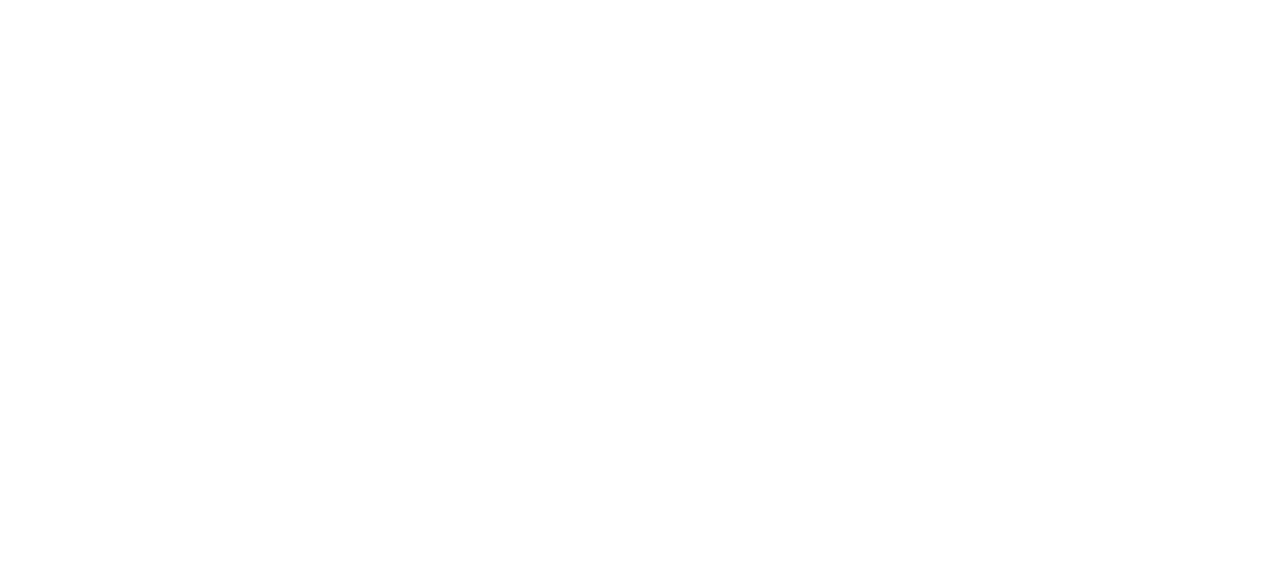
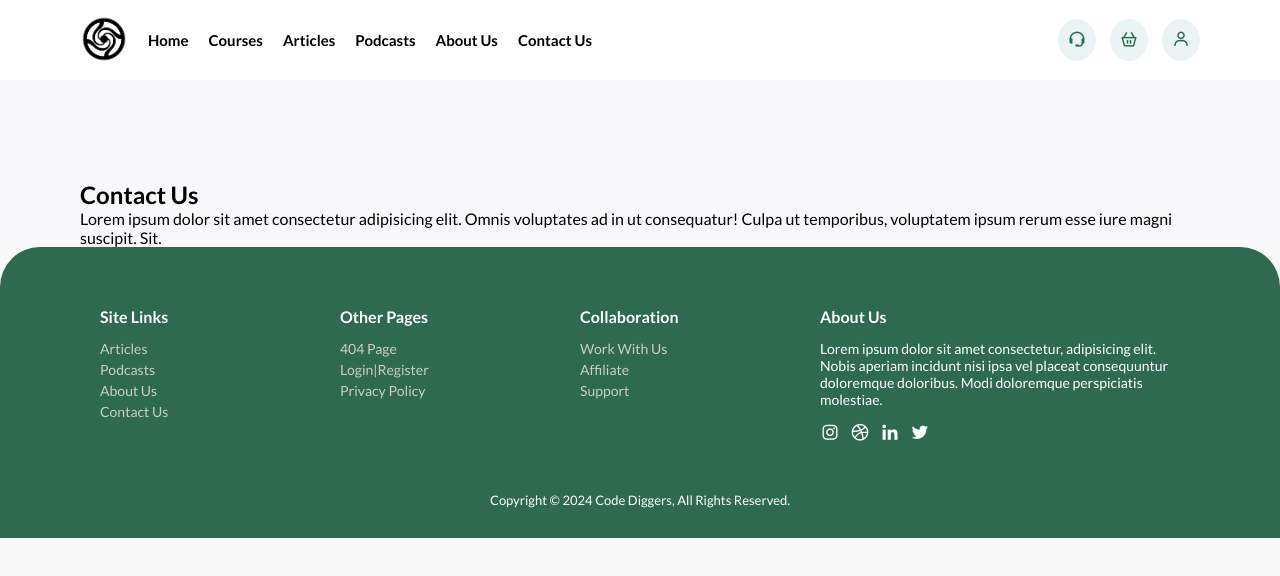
Before and after one commit to codesuke/Diggers, a plain HTML site: page Pages/contact.html in a window 1280 px wide. Drawn offline with nearby package versions, Linux system fonts and the light colour scheme; a web font is replaced by a local one.

Commit message:
Changes Commit:- Updated Contact.html and started filling it!!!

```diff
--- a/Pages/contact.html
+++ b/Pages/contact.html
@@ -0,0 +1,93 @@
+<!DOCTYPE html>
+<html lang="en">
+
+<head>
+    <meta charset="UTF-8" />
+    <meta name="viewport" content="width=device-width, initial-scale=1.0" />
+    <link href="https://unpkg.com/boxicons@2.1.4/css/boxicons.min.css" rel="stylesheet" />
+    <link rel="stylesheet" href="../css/homestyle.css" />
+    <link rel="stylesheet" href="../css/contact.css">
+    <link rel="stylesheet" href="https://stackpath.bootstrapcdn.com/font-awesome/4.7.0/css/font-awesome.min.css">
+
+
+
+    <title>Contact Us | Diggers</title>
+</head>
+
+<body>
+    <navigation>
+        <div class="left">
+            <div class="logo">
+                <img src="../assests/logo.png" /><a href="../home.html">
+                </a>
+            </div>
+            <div class="links">
+                <a href="../home.html">Home</a>
+                <a href="courses.html">Courses</a>
+                <a href="articles.html">Articles</a>
+                <a href="podcasts.html">Podcasts</a>
+                <a href="about.html">About Us</a>
+                <a href="contact.html">Contact Us</a>
+            </div>
+        </div>
+
+        <div class="buttons">
+            <a href="#"><i class="bx bx-support"></i></a>
+            <a href="pages/basket.html"><i class="bx bx-basket"></i></a>
+            <a href="pages/login.html"><i class="bx bx-user"></i></a>
+        </div>
+    </navigation>
+
+    <section class="contact">
+        <div class="content">
+            <h2>Contact Us</h2>
+            <p>Lorem ipsum dolor sit amet consectetur adipisicing elit. Omnis voluptates ad in ut consequatur! Culpa ut
+                temporibus, voluptatem ipsum rerum esse iure magni suscipit. Sit.</p>
+        </div>
+
+    </section>
+
+    <footer>
+        <div class="columns">
+            <div class="col">
+                <h5>Site Links</h5>
+                <a href="articles.html">Articles</a>
+                <a href="podcasts.html">Podcasts</a>
+                <a href="about.html">About Us</a>
+                <a href="contact.html">Contact Us</a>
+            </div>
+            <div class="col">
+                <h5>Other Pages</h5>
+                <a href="#">404 Page</a>
+                <a href="login.html">Login|Register</a>
+                <a href="#">Privacy Policy</a>
+            </div>
+            <div class="col">
+                <h5>Collaboration</h5>
+                <a href="#">Work With Us</a>
+                <a href="#">Affiliate</a>
+                <a href="#">Support</a>
+            </div>
+            <div class="col last">
+                <h5>About Us</h5>
+                <p>
+                    Lorem ipsum dolor sit amet consectetur, adipisicing elit. Nobis aperiam incidunt nisi ipsa vel
+                    placeat consequuntur doloremque doloribus. Modi doloremque perspiciatis molestiae.
+                </p>
+                <div class="social-links">
+                    <i class="bx bxl-instagram"></i>
+                    <i class="bx bxl-dribbble"></i>
+                    <i class="bx bxl-linkedin"></i>
+                    <i class="bx bxl-twitter"></i>
+                </div>
+            </div>
+        </div>
+        <div class="copyright">
+            <p>Copyright © 2024 Code Diggers, All Rights Reserved.</p>
+        </div>
+    </footer>
+
+
+</body>
+
+</html>
--- /dev/null
+++ b/css/contact.css
@@ -0,0 +1 @@
+@import url('https://fonts.googleapis.com/css2?family=Kode+Mono:wght@400..700&display=swap');
```
Also changed, not shown: home.html (+44 -56 lines).
